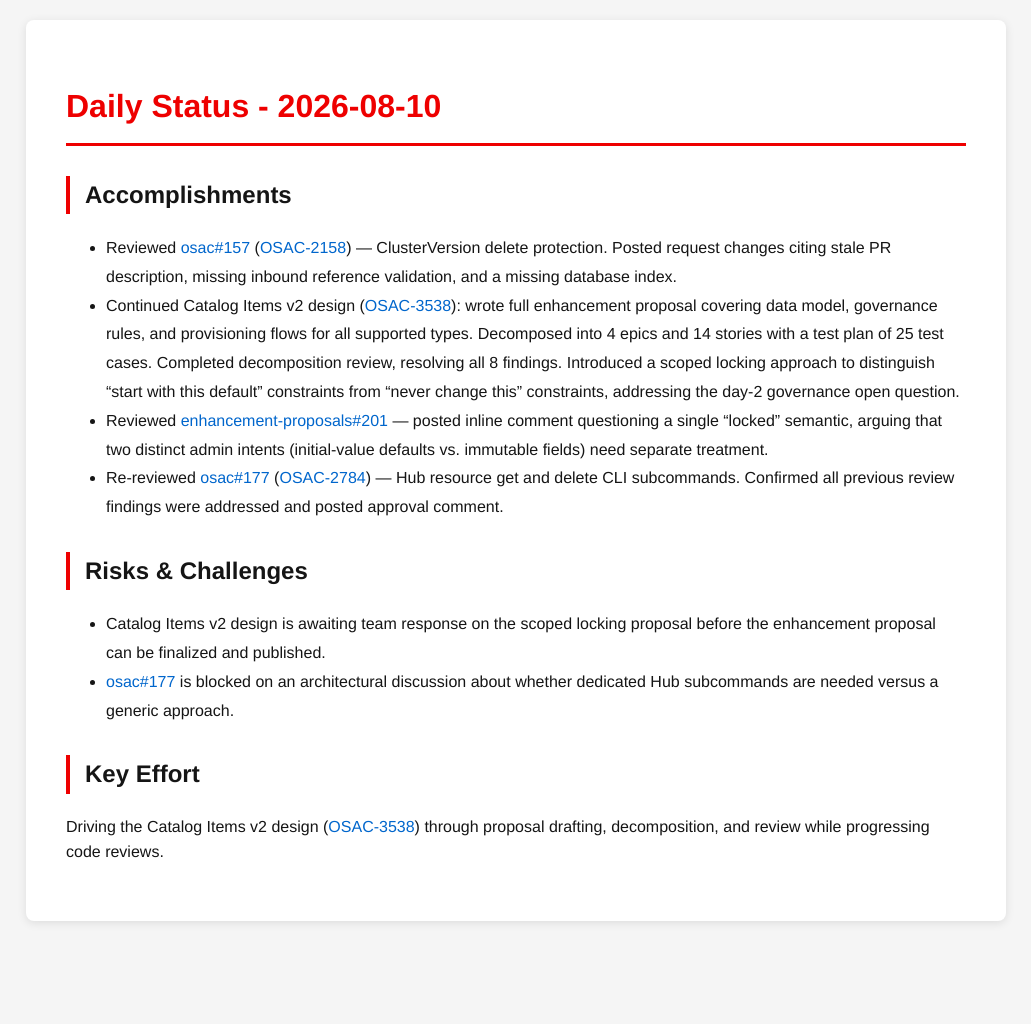
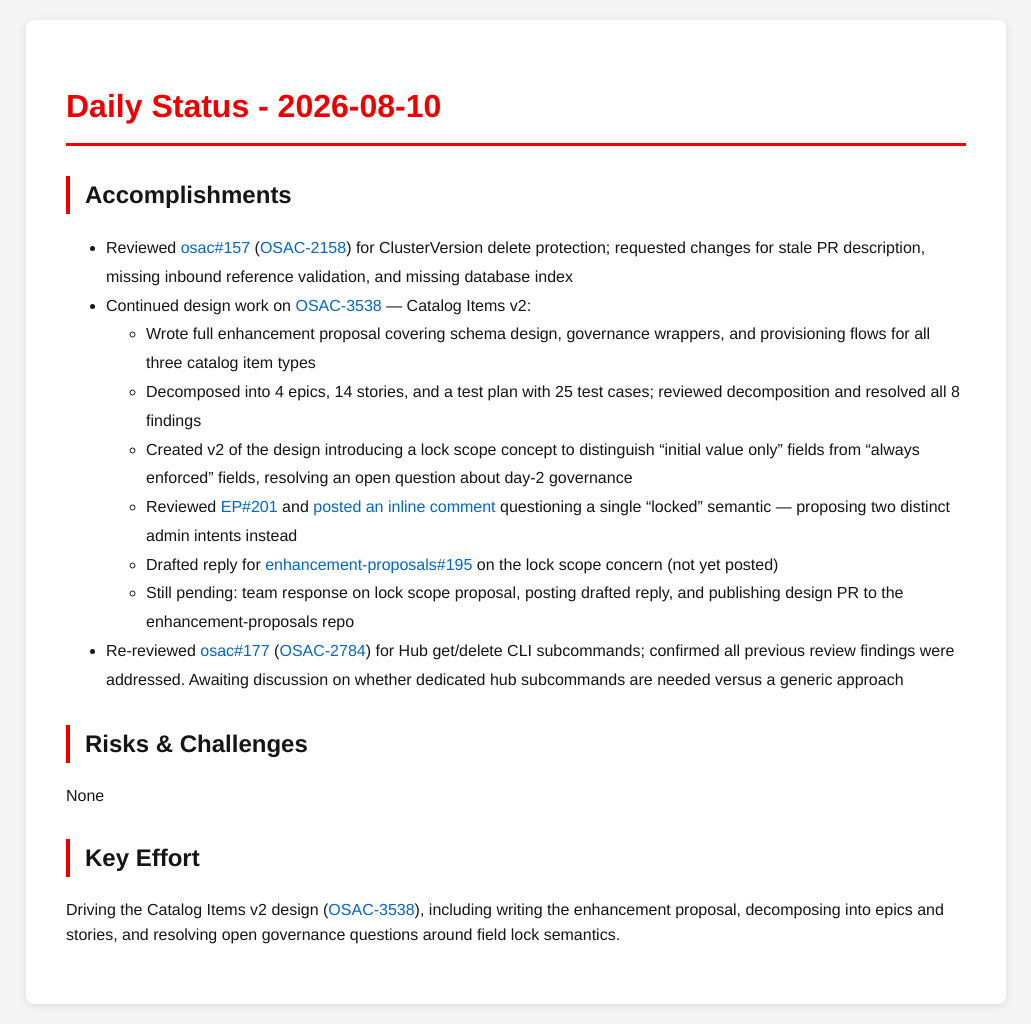
Before and after one commit to tzvatot/daily-status, a Jekyll site: the page built from 2026-08-10.md, in a window 1280 px wide. Shown: the whole page, without its empty margins (124-1155 px from the left). Built offline with Jekyll 4.4.1, drawn with Linux system fonts in a browser that asks for light colours; before the commit the page ends 941 px from its top, so only the background shows below that.

Commit message:
Daily status update - 2026-08-10

```diff
--- a/2026-08-10.md
+++ b/2026-08-10.md
@@ -7,14 +7,21 @@ date: 2026-08-10
 # Daily Status - 2026-08-10
 
 ## Accomplishments
-- Reviewed [osac#157](https://github.com/osac-project/osac/pull/157) ([OSAC-2158](https://redhat.atlassian.net/browse/OSAC-2158)) — ClusterVersion delete protection. Posted request changes citing stale PR description, missing inbound reference validation, and a missing database index.
-- Continued Catalog Items v2 design ([OSAC-3538](https://redhat.atlassian.net/browse/OSAC-3538)): wrote full enhancement proposal covering data model, governance rules, and provisioning flows for all supported types. Decomposed into 4 epics and 14 stories with a test plan of 25 test cases. Completed decomposition review, resolving all 8 findings. Introduced a scoped locking approach to distinguish "start with this default" constraints from "never change this" constraints, addressing the day-2 governance open question.
-- Reviewed [enhancement-proposals#201](https://github.com/osac-project/enhancement-proposals/pull/201) — posted inline comment questioning a single "locked" semantic, arguing that two distinct admin intents (initial-value defaults vs. immutable fields) need separate treatment.
-- Re-reviewed [osac#177](https://github.com/osac-project/osac/pull/177) ([OSAC-2784](https://redhat.atlassian.net/browse/OSAC-2784)) — Hub resource get and delete CLI subcommands. Confirmed all previous review findings were addressed and posted approval comment.
+
+- Reviewed [osac#157](https://github.com/osac-project/osac/pull/157) ([OSAC-2158](https://redhat.atlassian.net/browse/OSAC-2158)) for ClusterVersion delete protection; requested changes for stale PR description, missing inbound reference validation, and missing database index
+- Continued design work on [OSAC-3538](https://redhat.atlassian.net/browse/OSAC-3538) — Catalog Items v2:
+  - Wrote full enhancement proposal covering schema design, governance wrappers, and provisioning flows for all three catalog item types
+  - Decomposed into 4 epics, 14 stories, and a test plan with 25 test cases; reviewed decomposition and resolved all 8 findings
+  - Created v2 of the design introducing a lock scope concept to distinguish "initial value only" fields from "always enforced" fields, resolving an open question about day-2 governance
+  - Reviewed [EP#201](https://github.com/osac-project/enhancement-proposals/pull/201) and [posted an inline comment](https://github.com/osac-project/enhancement-proposals/pull/201#discussion_r3749270884) questioning a single "locked" semantic — proposing two distinct admin intents instead
+  - Drafted reply for [enhancement-proposals#195](https://github.com/osac-project/enhancement-proposals/pull/195) on the lock scope concern (not yet posted)
+  - Still pending: team response on lock scope proposal, posting drafted reply, and publishing design PR to the enhancement-proposals repo
+- Re-reviewed [osac#177](https://github.com/osac-project/osac/pull/177) ([OSAC-2784](https://redhat.atlassian.net/browse/OSAC-2784)) for Hub get/delete CLI subcommands; confirmed all previous review findings were addressed. Awaiting discussion on whether dedicated hub subcommands are needed versus a generic approach
 
 ## Risks & Challenges
-- Catalog Items v2 design is awaiting team response on the scoped locking proposal before the enhancement proposal can be finalized and published.
-- [osac#177](https://github.com/osac-project/osac/pull/177) is blocked on an architectural discussion about whether dedicated Hub subcommands are needed versus a generic approach.
+
+None
 
 ## Key Effort
-Driving the Catalog Items v2 design ([OSAC-3538](https://redhat.atlassian.net/browse/OSAC-3538)) through proposal drafting, decomposition, and review while progressing code reviews.
+
+Driving the Catalog Items v2 design ([OSAC-3538](https://redhat.atlassian.net/browse/OSAC-3538)), including writing the enhancement proposal, decomposing into epics and stories, and resolving open governance questions around field lock semantics.
```
